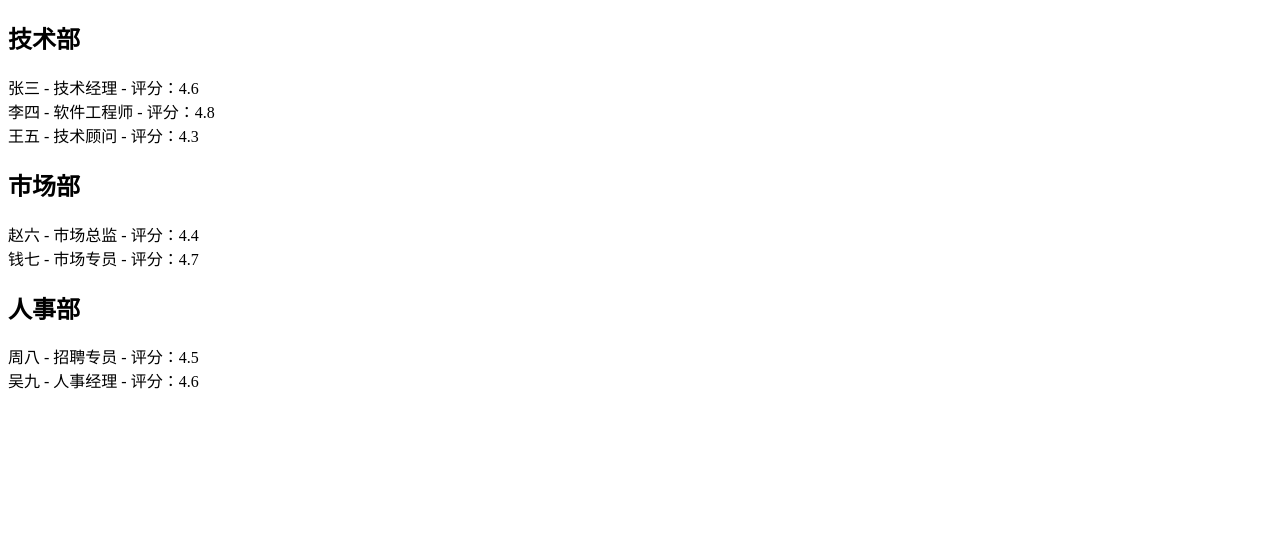
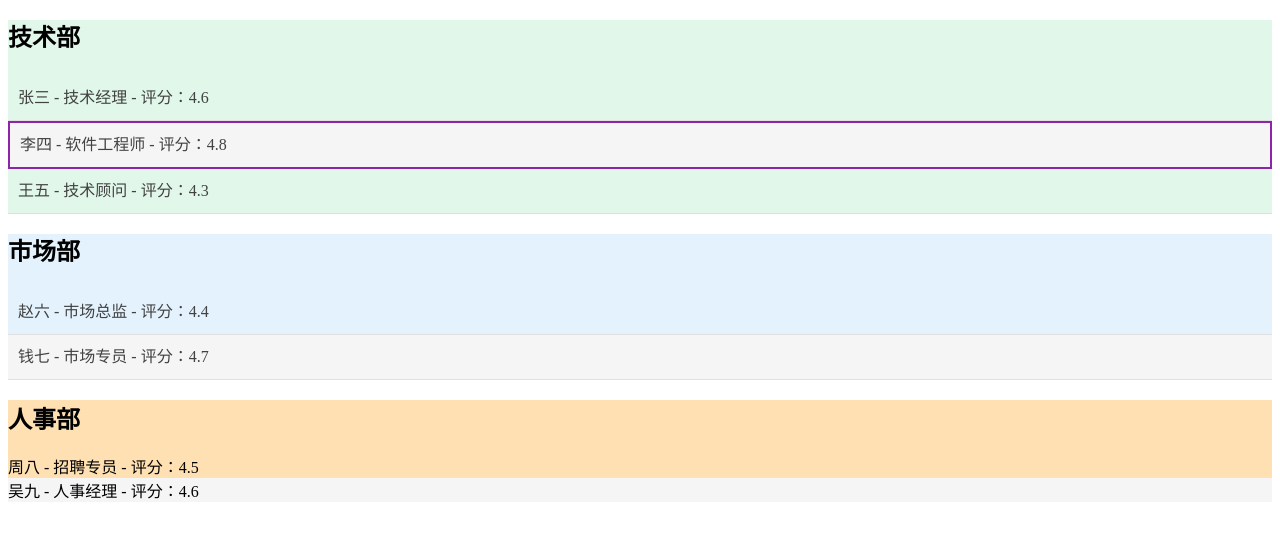
Before and after one commit to Ann0033/Ann0033.github.io, a plain HTML site: page index.html in a window 1280 px wide. Drawn offline with Linux system fonts and the light colour scheme.

Commit message:
Update index.html

```diff
--- a/index.html
+++ b/index.html
@@ -1,30 +1,28 @@
-<!DOCTYPE html>
-<html lang="en">
+
+<!doctype html>
+<html>
 <head>
+	<meta charset="UTF-8">
 	<title>王0230二班Microsoft</title>
-  <meta charset="UTF-8">
-  <meta name="viewport" content="width=device-width, initial-scale=1.0">
-  <title>书籍列表</title>
 	<link rel="stylesheet" href="styles2.css">
 </head>
+
 <body>
-  <div class="book-category sci-fi">
+	<div class="tech-dept">
 		<h2>技术部</h2>
-    <div class="book-item">张三 - 技术经理 - 评分：4.6</div>
-    <div class="book-item high-rating">李四 - 软件工程师 - 评分：4.8</div>
-    <div class="book-item" id="special-book">王五 - 技术顾问 - 评分：4.3</div>
+		<div class="employee-card high-rating">张三 - 技术经理 - 评分：4.6</div>
+		<div class="employee-card high-rating" id="special-employee">李四 - 软件工程师 - 评分：4.8</div>
+		<div class="employee-card">王五 - 技术顾问 - 评分：4.3</div>
 	</div>
-
-  <div class="book-category literature">
+	<div class="marketing-dept">
 		<h2>市场部</h2>
-    <div class="book-item">赵六 - 市场总监 - 评分：4.4</div>
-    <div class="book-item high-rating">钱七 - 市场专员 - 评分：4.7</div>
+		<div class="employee-card">赵六 - 市场总监 - 评分：4.4</div>
+		<div class="employee-card high-rating">钱七 - 市场专员 - 评分：4.7</div>
 	</div>
-
-  <div class="book-category history">
+	<div class="hr-dept">
 		<h2>人事部</h2>
-    <div class="book-item">周八 - 招聘专员 - 评分：4.5</div>
-    <div class="book-item">吴九 - 人事经理 - 评分：4.6</div>
+		<div class="employee-card">周八 - 招聘专员 - 评分：4.5</div>
+		<div class="employee-card high-rating">吴九 - 人事经理 - 评分：4.6</div>
 	</div>
 </body>
 </html>
```
Lines whose indentation alone changed are shown as unchanged.
